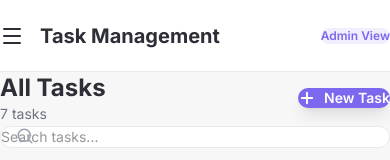
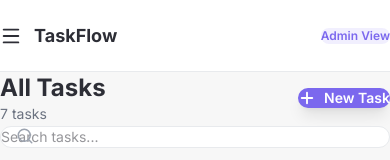
Before and after one commit to Ennffie/taskflow, a React (Vite) app: page / in a window 390 px wide. Shown: the top 160 px of the page. Built offline with nearby package versions, Linux system fonts and the light colour scheme.

Commit message:
fix: mobile layout - hide sidebar on mobile, use bottom nav only

```diff
--- a/src/components/Layout.tsx
+++ b/src/components/Layout.tsx
@@ -15,8 +15,8 @@ export function Layout({ children }: { children: ReactNode }) {
 
   return (
     <div className="min-h-screen flex">
-      {/* Sidebar — Desktop */}
-      <aside className="hidden md:flex md:w-[260px] md:flex-col md:fixed md:inset-y-0" style={{ background: 'var(--sidebar-bg)' }}>
+      {/* Sidebar — Desktop only, hidden on mobile */}
+      <aside className="hidden lg:flex lg:w-[260px] lg:flex-col lg:fixed lg:inset-y-0" style={{ background: 'var(--sidebar-bg)' }}>
         {/* Logo */}
         <div className="h-[72px] flex items-center px-6">
           <div className="w-9 h-9 rounded-xl flex items-center justify-center" style={{ background: 'var(--primary)' }}>
@@ -63,16 +63,15 @@ export function Layout({ children }: { children: ReactNode }) {
       </aside>
 
       {/* Main */}
-      <main className="flex-1 md:ml-[260px] min-h-screen">
+      <main className="flex-1 lg:ml-[260px] min-h-screen">
         {/* Top Bar */}
-        <header className="h-[72px] flex items-center justify-between px-6 md:px-10" style={{ background: 'var(--surface)', borderBottom: '1px solid var(--border)' }}>
-          <div className="flex items-center gap-4">
-            <button className="md:hidden" onClick={() => setMobileMenuOpen(!mobileMenuOpen)}>
-              {mobileMenuOpen ? <X size={24} /> : <Menu size={24} />}
+        <header className="h-[72px] flex items-center justify-between px-5 md:px-8" style={{ background: 'var(--surface)', borderBottom: '1px solid var(--border)' }}>
+          <div className="flex items-center gap-3">
+            {/* Mobile menu */}
+            <button className="lg:hidden p-1" onClick={() => setMobileMenuOpen(!mobileMenuOpen)}>
+              {mobileMenuOpen ? <X size={22} /> : <Menu size={22} />}
             </button>
-            <div>
-              <h1 className="text-xl font-bold" style={{ color: 'var(--text)' }}>Task Management</h1>
-            </div>
+            <h1 className="text-lg font-bold" style={{ color: 'var(--text)' }}>TaskFlow</h1>
           </div>
           <div className="flex items-center gap-3">
             <span className="text-xs font-semibold px-3 py-1.5 rounded-full" style={{ background: 'rgba(123,104,238,0.1)', color: 'var(--primary)' }}>
@@ -82,14 +81,14 @@ export function Layout({ children }: { children: ReactNode }) {
         </header>
 
         {/* Content */}
-        <div className="p-6 md:p-10">
+        <div className="p-5 md:p-8">
           {children}
         </div>
       </main>
 
       {/* Mobile Menu Overlay */}
       {mobileMenuOpen && (
-        <div className="md:hidden fixed inset-0 z-50 flex">
+        <div className="lg:hidden fixed inset-0 z-50 flex">
           <div className="absolute inset-0 bg-black/50" onClick={() => setMobileMenuOpen(false)} />
           <aside className="relative w-[280px] flex flex-col" style={{ background: 'var(--sidebar-bg)' }}>
             <div className="h-[72px] flex items-center px-6">
@@ -112,7 +111,7 @@ export function Layout({ children }: { children: ReactNode }) {
       )}
 
       {/* Bottom Nav — Mobile */}
-      <nav className="md:hidden fixed bottom-0 left-0 right-0 z-40 flex justify-around py-2 px-4" style={{ background: 'var(--surface)', borderTop: '1px solid var(--border)' }}>
+      <nav className="lg:hidden fixed bottom-0 left-0 right-0 z-40 flex justify-around py-2.5 px-4 safe-bottom" style={{ background: 'var(--surface)', borderTop: '1px solid var(--border)' }}>
         {navItems.map((item) => (
           <a key={item.label} href={item.path} className="flex flex-col items-center gap-0.5 px-4 py-1.5 rounded-lg"
             style={{ color: item.active ? 'var(--primary)' : 'var(--text-muted)' }}>
```
